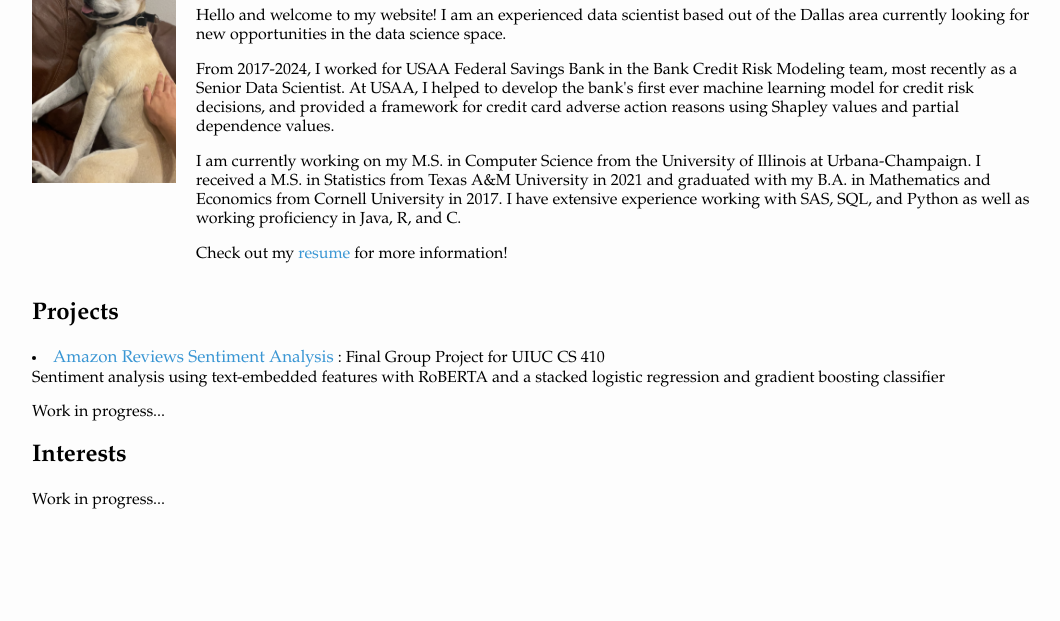
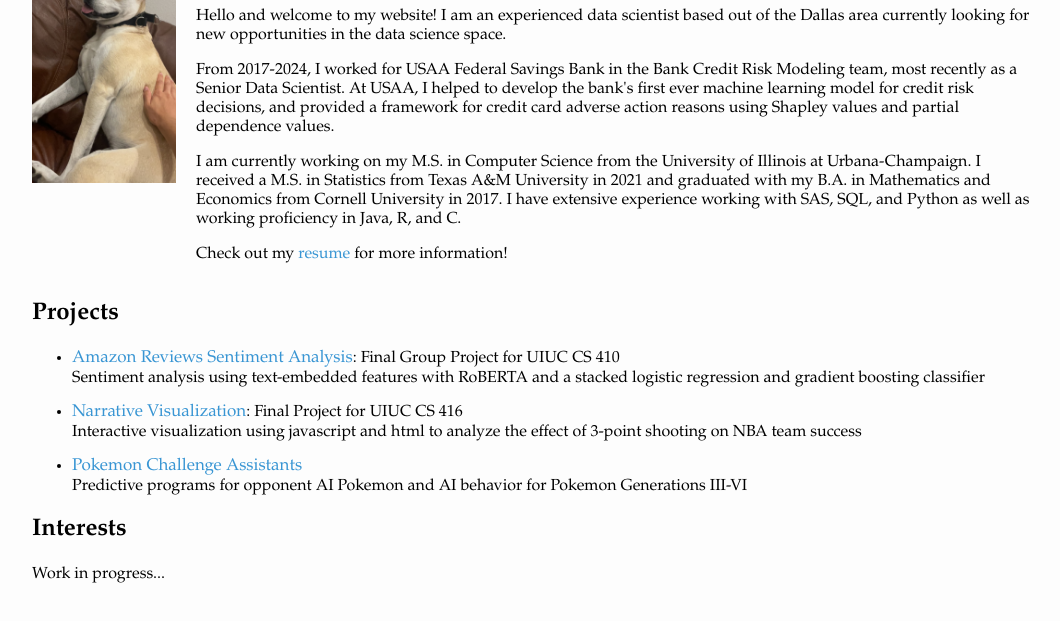
Before and after one commit to echen52/echen52, a plain HTML site: page index.html in a window 1280 px wide. Shown: the part 123-744 px from the top of the page, without its empty margins (108-1168 px from the left). Drawn offline with Linux system fonts and the light colour scheme.

Commit message:
Update index.html

```diff
--- a/index.html
+++ b/index.html
@@ -41,12 +41,21 @@
 			</div>
 
 		    <h2> Projects </h2>
+				<ul>
 				<li>
-					<a href="https://github.com/satankita/AmazonReviewsSentimentAnalysis" class="paper-title">Amazon Reviews Sentiment Analysis</a> : Final Group Project for UIUC CS 410
-					<!-- <br> Amazon Reviews Sentiment Analysis: Final Group Project for UIUC CS 410 -->
+					<a href="https://github.com/satankita/AmazonReviewsSentimentAnalysis" class="paper-title">Amazon Reviews Sentiment Analysis</a>: Final Group Project for UIUC CS 410
 					<br> Sentiment analysis using text-embedded features with RoBERTA and a stacked logistic regression and gradient boosting classifier
 				</li>
-		    Work in progress...
+				<li>
+					<a href="https://github.com/echen52/cs416final" class="paper-title">Narrative Visualization</a>: Final Project for UIUC CS 416
+					<br> Interactive visualization using javascript and html to analyze the effect of 3-point shooting on NBA team success
+				</li>
+				<li>
+					<a href="https://github.com/echen52/pokemon" class="paper-title">Pokemon Challenge Assistants</a>
+					<br> Predictive programs for opponent AI Pokemon and AI behavior for Pokemon Generations III-VI
+				</li>
+				</ul>
+
 		    <h2> Interests </h2>
 				Work in progress...
 		</div>
```
